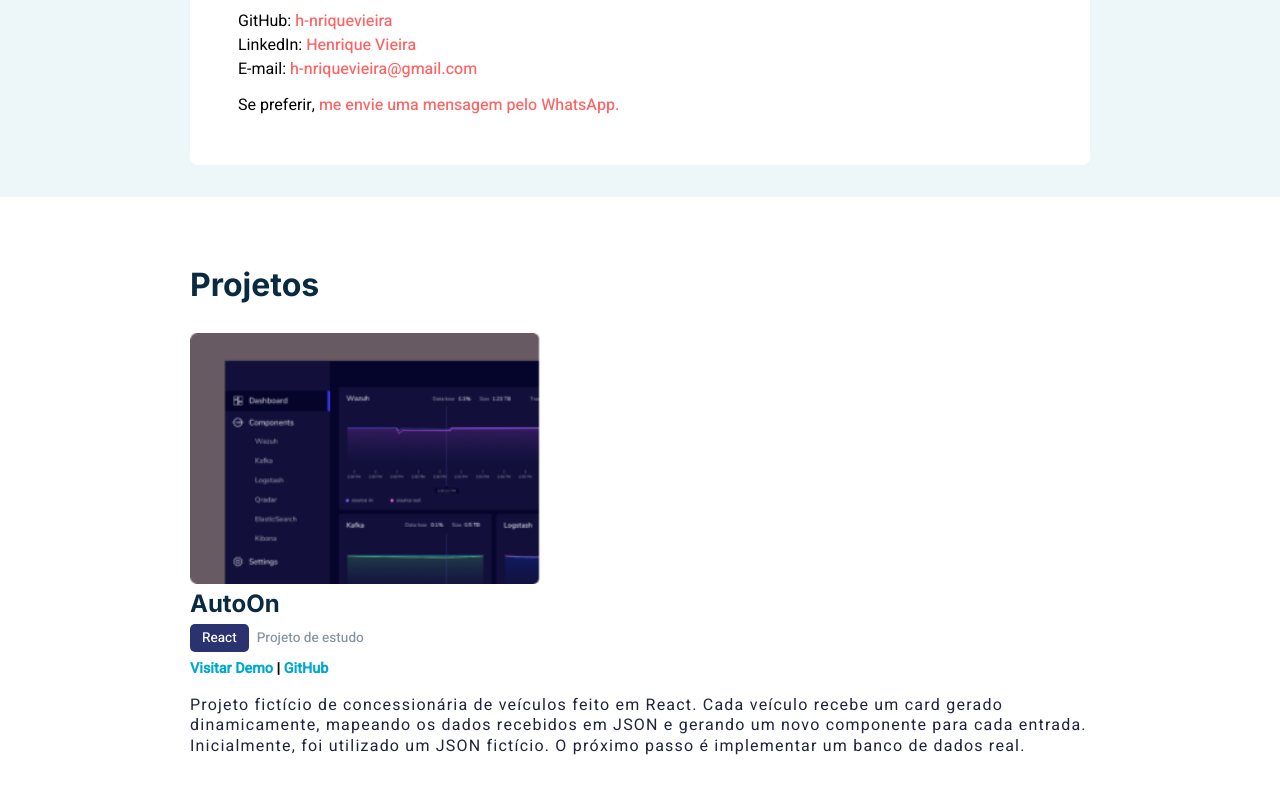
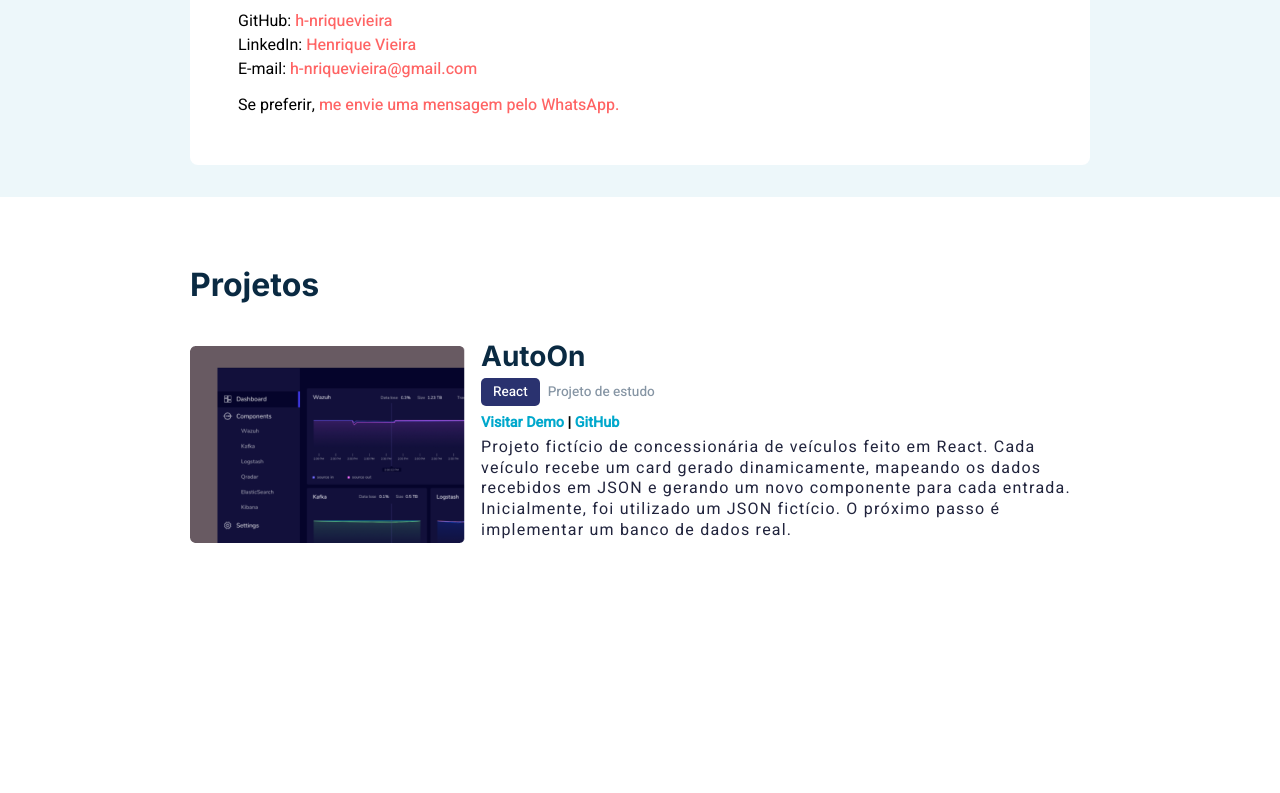
Before and after one commit to h-nriquevieira/portfolio, a React (Vite) app: page / in a window 1280 px wide. Shown: the part 959-1752 px from the top of the page. After the commit the page ends 1572 px from the top, so only its background shows below. Built offline with nearby package versions, Linux system fonts and the light colour scheme.

Commit message:
Finish desktop project card layout

```diff
--- a/src/components/CardProjeto/CardProjeto.css
+++ b/src/components/CardProjeto/CardProjeto.css
@@ -1,6 +1,7 @@
 .card {
     display: flex;
     flex-direction: column;
+    margin-bottom: 1.5rem;
 }
 
 .card--img {
@@ -54,3 +55,38 @@
     line-height: 130%;
     letter-spacing: .075rem;
 }
+
+@media only screen and (min-width: 1024px) {
+    .card {
+        display: grid;
+        grid-template-areas: 'img title'
+                             'img tags'
+                             'img links'
+                             'img description';
+        column-gap: 1rem;
+        align-items: center;
+    }
+
+    .card--img {
+        grid-area: img;
+    }
+
+    .card--title {
+        grid-area: title;
+        font-size: 1.75rem;
+    }
+
+    .card--tags {
+        grid-area: tags;
+    }
+
+    .card--links {
+        grid-area: links;
+    }
+
+    .card--description {
+        grid-area: description;
+        margin-top: .25rem;
+        font-size: 1rem;
+    }
+}
```
